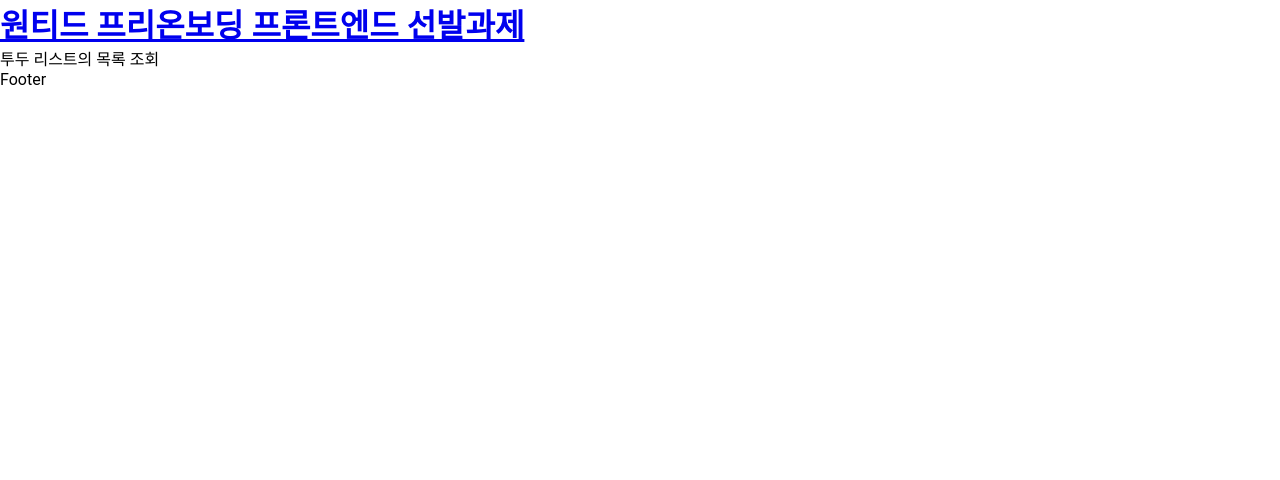
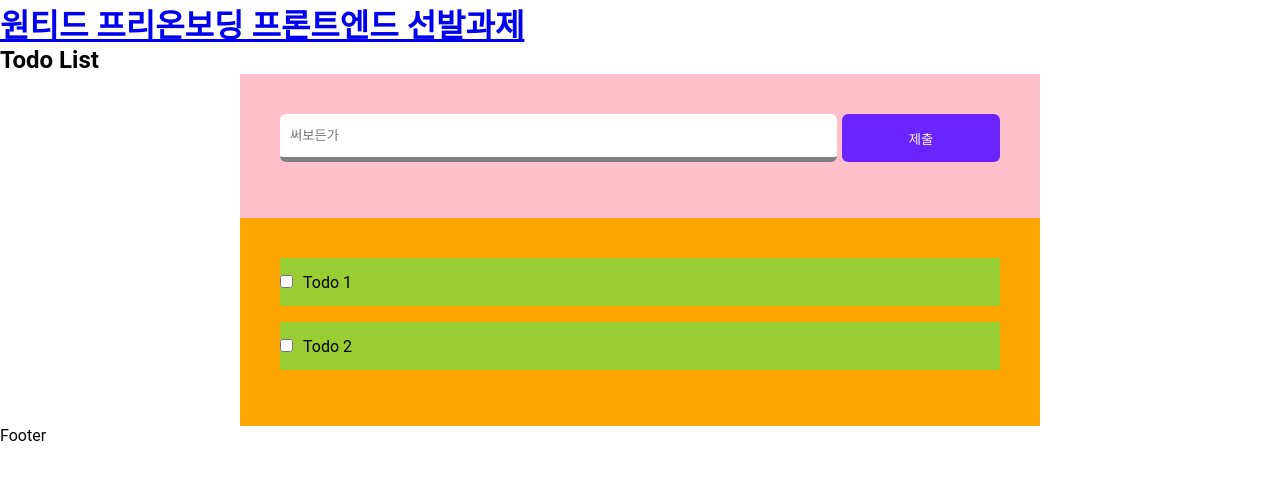
Before and after one commit to ukssss/TodoList-React, a React (Create React App) app: page /todo in a window 1280 px wide. Shown: the top 480 px of the page. Built offline with nearby package versions, Linux system fonts and the light colour scheme; sample sign-in values are in the browser's storage.

Commit message:
[FEAT] todo 페이지 기본 레이아웃 구축 및 컴포넌트화

```diff
--- a/src/components/button/button.jsx
+++ b/src/components/button/button.jsx
@@ -2,7 +2,7 @@ import React from 'react';
 import styled from 'styled-components';
 
 const StyledButton = styled.button`
-    width: 100%;
+    width: ${(props) => (props.width ? '200px' : '100%')};
     height: 48px;
     padding: 0 10px;
     box-sizing: border-box;
@@ -13,9 +13,14 @@ const StyledButton = styled.button`
     background-color: ${(props) => props.disabled && '#d2d2d2'};
 `;
 
-function Button({ disabled, children, ...restProps }) {
+function Button({ disabled, width, children, ...restProps }) {
     return (
-        <StyledButton type="button" disabled={disabled} {...restProps}>
+        <StyledButton
+            type="button"
+            disabled={disabled}
+            width={width}
+            {...restProps}
+        >
             {children}
         </StyledButton>
     );
--- /dev/null
+++ b/src/components/todo/todoForm/todoForm.jsx
@@ -0,0 +1,46 @@
+import React, { useState } from 'react';
+import styled from 'styled-components';
+
+import Button from '../../button/button';
+
+export default function TodoForm() {
+    const [todo, setTodo] = useState('');
+
+    const addTodo = (e) => {
+        setTodo(e.target.value);
+    };
+
+    return (
+        <Form method="post" id="todo-form">
+            <Input
+                type="text"
+                name="todo"
+                placeholder="써보든가"
+                onChange={addTodo}
+            />
+            <Button width="yes">제출</Button>
+        </Form>
+    );
+}
+
+const Form = styled.form`
+    margin: 0 auto;
+    width: 800px;
+    padding: 40px;
+    box-sizing: border-box;
+    display: flex;
+    flex-direction: row;
+    justify-content: space-around;
+    background-color: pink;
+`;
+
+const Input = styled.input`
+    width: 100%;
+    height: 48px;
+    padding: 0 10px;
+    box-sizing: border-box;
+    margin-bottom: 16px;
+    border-radius: 6px;
+    border-bottom: 5px solid gray;
+    margin-right: 5px;
+`;
--- /dev/null
+++ b/src/components/todo/todoList/todoList.jsx
@@ -0,0 +1,29 @@
+import React from 'react';
+import styled from 'styled-components';
+
+export default function TodoList({ children }) {
+    return (
+        <Li>
+            <Label>
+                <Checkbox type="checkbox" />
+                <span>{children}</span>
+            </Label>
+        </Li>
+    );
+}
+
+const Li = styled.li`
+    background-color: yellowgreen;
+    width: 100%;
+    height: 48px;
+    margin-bottom: 16px;
+    display: flex;
+    flex-direction: row;
+    align-items: center;
+`;
+
+const Label = styled.label``;
+
+const Checkbox = styled.input`
+    margin-right: 10px;
+`;
--- /dev/null
+++ b/src/components/todo/todoUl/todoUl.jsx
@@ -0,0 +1,17 @@
+import React from 'react';
+import styled from 'styled-components';
+
+export default function TodoUl({ children }) {
+    return <Ul>{children}</Ul>;
+}
+
+const Ul = styled.ul`
+    margin: 0 auto;
+    width: 800px;
+    padding: 40px;
+    box-sizing: border-box;
+    display: flex;
+    flex-direction: column;
+    list-style-type: none;
+    background-color: orange;
+`;
--- a/src/pages/todo/todo.jsx
+++ b/src/pages/todo/todo.jsx
@@ -1,5 +1,10 @@
 import React, { useEffect } from 'react';
 import { useNavigate } from 'react-router-dom';
+import styled from 'styled-components';
+
+import TodoForm from '../../components/todo/todoForm/todoForm';
+import TodoUl from '../../components/todo/todoUl/todoUl';
+import TodoList from '../../components/todo/todoList/todoList';
 
 export default function Todo() {
     const navigate = useNavigate();
@@ -11,5 +16,17 @@ export default function Todo() {
         }
     }, [navigate, isLoggedIn]);
 
-    return <div>투두 리스트의 목록 조회</div>;
+    return (
+        <TodoWrapper>
+            <MyH2>Todo List</MyH2>
+            <TodoForm />
+            <TodoUl>
+                <TodoList>Todo 1</TodoList>
+                <TodoList>Todo 2</TodoList>
+            </TodoUl>
+        </TodoWrapper>
+    );
 }
+
+const TodoWrapper = styled.div``;
+const MyH2 = styled.h2``;
```
